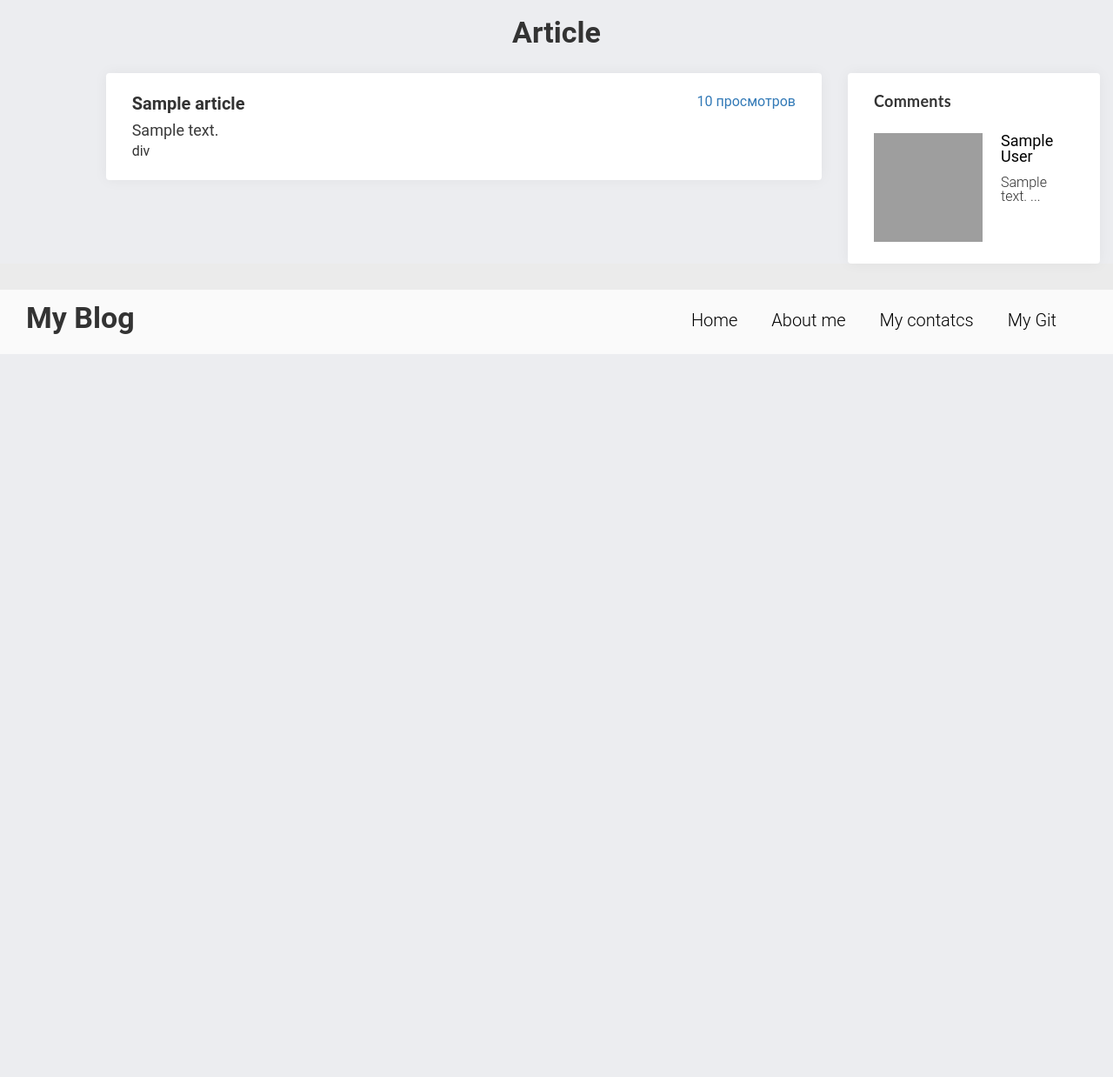
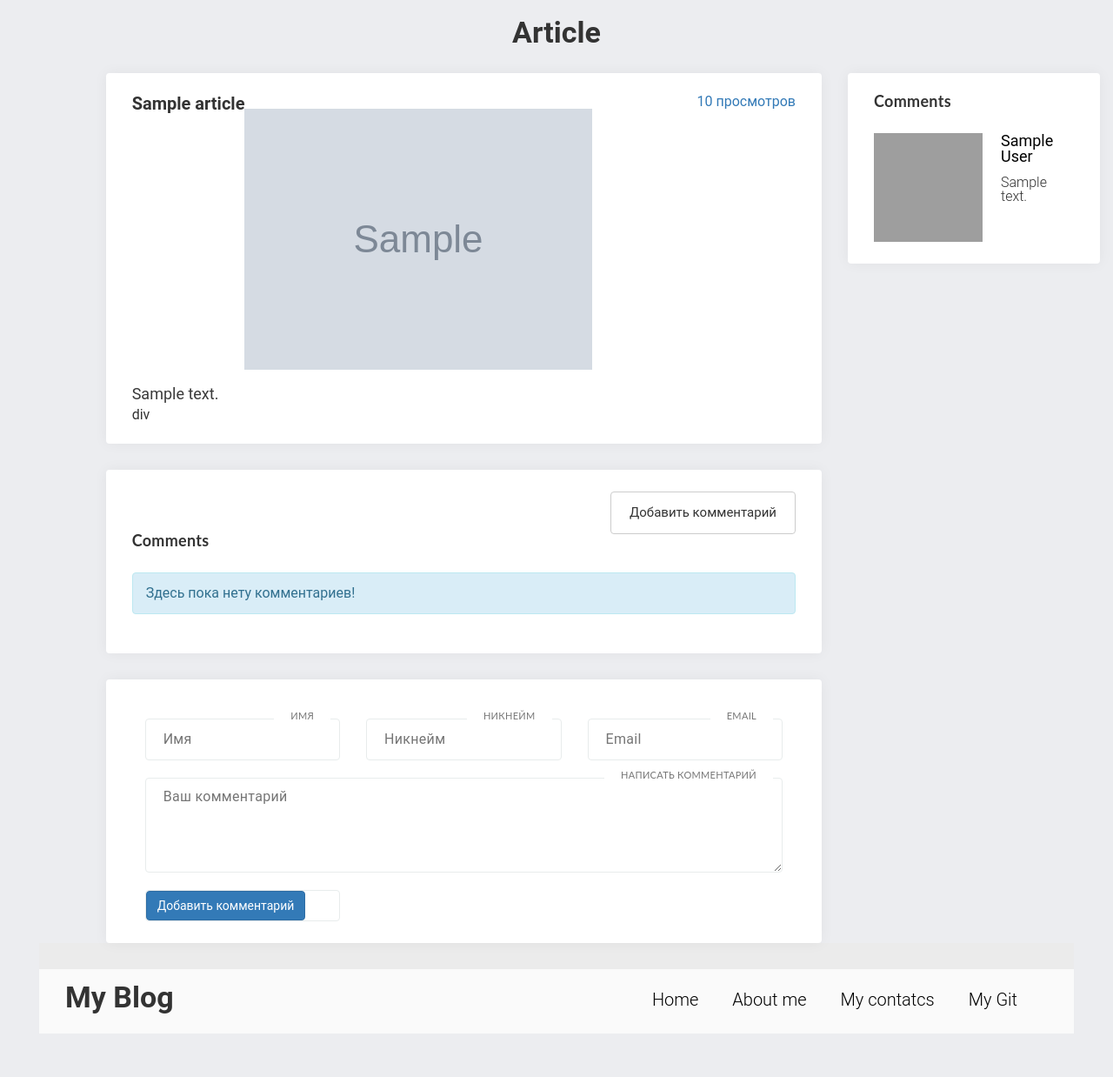
Before and after one commit to DimaSmile/myBlog, a PHP site: page /article.php?id=1 in a window 1280 px wide. Shown: the part 52-1290 px from the top of the page at 87% size. Before the commit the page ends 459 px from the top, so only its background shows below. Run offline with PHP 8.4, Linux system fonts and the light colour scheme; tables that the repository leaves empty or names only in its code hold one stand-in row (values such as "Sample post"); grey boxes marked "Sample" are stand-in pictures; data that the repository does not hold is empty; some libraries are stand-ins or nearby versions; grey boxes are pictures that could not be loaded.

Commit message:
Add articles page

```diff
--- a/article.php
+++ b/article.php
@@ -19,10 +19,12 @@ require_once('includes/config.php');
 
         if ($article->rowCount() > 0) {
                 $art = $article->fetch();
-
+                $plus_views = $pdo->prepare("UPDATE `articles` SET `views` = `views` + 1 WHERE `id` = ?");
+                $plus_views->execute(array($_GET['id']));
             ?>
         <h3><?php echo $art['title']?></h3>
            <div class="text-right"><a href="" ><?php echo $art['views'] ?> просмотров</a></div>
+           <img src="public/images/<?php echo $art['image'] ?>" alt="" style="max-width: 100%;">
               <div class="block__content" >
                 <div class="full-text">
                     <?php echo $art['text']?>
@@ -43,15 +45,107 @@ require_once('includes/config.php');
 
       </div>
     </div>
-    <!-- RIGHT SIDEBAR COMMENTS -->
-    <?php require('includes/sidebar_comments.php') ?>
+
+<!-- RIGHT SIDEBAR COMMENTS -->
+            <?php require_once('includes/sidebar_comments.php') ?>
   </div>
+        <!-- BOTTOM COMMENTS -->
+        <div class="col-md-12 ">
+            <div class="col-md-1"></div>
+            <div class="col-md-8">
+                <div class="widget-area">
+                   <div class="text-right" ><a href="#comment-add-form"><button class="btn btn-default large" type="button">Добавить комментарий</button></a></div>
+                    <h2 class="widget-title">Comments</h2>
+                    <div class="friend-list">
+                      <div class="block__content">
+                        <div class="articles articles__vertical">
+                            <?php
+
+                             $comment = $pdo->prepare("SELECT * FROM `comments` WHERE `articles_id` = ? ORDER BY `id` DESC");
+                             $comment->execute(array($art['id']));
+                                if ($comment->rowCount() > 0) {
+                                    while ($art = $comment->fetch()){?>
+                                    <article class="article">
+                                        <div class="article__image" style="background-image: url(https://s.gravatar.com/avatar/<?php echo md5($art['email']) ?>?s=80"></div>
+                                        <div class="article__info">
+                                            <a href="/article.php?id=<?php echo $art['articles_id']; ?>"><?php echo $art['author']; ?></a>
+                                            <div class="article__info__meta">
+                                            </div>
+                                            <div class="article__info__preview"><?php echo $art['text']; ?></div>
+                                        </div>
+                                    </article>
+                                <?php }
+                                }else{?>
+                            <div class="alert alert-info">
+                                <strong>Здесь пока нету комментариев!</strong>
+                            </div>
+                            <?php } ?>
+                        </div>
+                      </div>
+                    </div>
+                </div>
+            </div>
+        </div>
+        <!-- ADD COMMENTS -->
+        <div class="col-md-12">
+        <div class="col-md-1"></div>
+            <div class="col-md-8">
+                <div class="widget-area" id="comment-add-form">
+                        <?php
+                            if (isset($_POST['do_post'])) {
+                                $errors = [];
+                                if ($_POST['name'] == '') {
+                                   $errors[] = 'Введите имя!';
+                                }
+                                if ($_POST['nickname'] == '') {
+                                   $errors[] = 'Введите никнейм!';
+                                }
+                                if ($_POST['email'] == '') {
+                                   $errors[] = 'Введите email!';
+                                }
+                                if ($_POST['text'] == '') {
+                                   $errors[] = 'Введите текст!';
+                                }
+
+                                if (empty($errors)) {
+                                    echo '<span style="color: green; font-weight: bold;">Комментарий успешно добавлен</span>';
+                                }else{
+                                    echo '<span style="color: red; font-weight: bold;">'.$errors[0].'</span>';
+                                }
+
+                            }
+
+                         ?>
+                    <form method="POST" action="article.php?id=<?= $art['id'] ?>#comment-add-form">
+                        <div class="col-md-4">
+                            <div class="inline-form">
+                                <label class="c-label">Имя</label><input value="<?php echo $_POST['name'] ; ?>"  name="name" type="text" placeholder="Имя" />
+                            </div>
+                        </div>
+                        <div class="col-md-4">
+                            <div class="inline-form">
+                                <label class="c-label">Никнейм</label><input value="<?php echo $_POST['nickname'] ; ?>"  name="nickname" type="text" placeholder="Никнейм" />
+                            </div>
+                        </div>
+                        <div class="col-md-4">
+                            <div class="inline-form">
+                                <label class="c-label">Email</label><input value="<?php echo $_POST['email'] ; ?>" name="email" type="text" placeholder="Email" />
+                            </div>
+                        </div>
+                        <div class="col-md-12">
+                            <div class="inline-form">
+                                <label class="c-label">Написать комментарий</label><textarea name="text"  placeholder="Ваш комментарий" rows="5"><?php echo $_POST['text'] ; ?></textarea>
+                            </div>
+                        </div>
+                        <div class="col-md-4 ">
+                            <div class=" inline-form">
+                                <button type="submit" class="btn btn-primary" name="do_post">Добавить комментарий</button>
+                            </div>
+                        </div>
+                    </form>
+                </div>
+            </div>
 </div>
-
-
-
-
-
-
-
+<div class="container">
 <?php require_once('includes/footer.php') ?>
+</div>
--- a/includes/footer.php
+++ b/includes/footer.php
@@ -1,3 +1,4 @@
+<div class="container">
 	<footer id="footer">
 	 	<div class="horizontal-menu">
 	    	<div class="container">
@@ -15,6 +16,7 @@
 	        </div>
 	  	</div>
 	</footer>
+</div>
 
 
 <!-- jQuery -->
--- a/includes/sidebar_comments.php
+++ b/includes/sidebar_comments.php
@@ -5,15 +5,15 @@
 		<div class="friend-list">
           <div class="block__content">
             <div class="articles articles__vertical">
-				<?php $comment = $pdo->query("SELECT * FROM `comments` ORDER BY `id` DESC LIMIT 5", PDO::FETCH_ASSOC);
-				while ($art = $comment->fetch()){?>
+				<?php $comments = $pdo->query("SELECT * FROM `comments` ORDER BY `id` DESC LIMIT 5", PDO::FETCH_ASSOC);
+				while ($art = $comments->fetch()){?>
 				<article class="article">
 	           		<div class="article__image" style="background-image: url(https://s.gravatar.com/avatar/<?php echo md5($art['email']) ?>?s=80"></div>
 	            	<div class="article__info">
 	              		<a href="/article.php?id=<?php echo $art['articles_id']; ?>"><?php echo $art['author']; ?></a>
 	              		<div class="article__info__meta">
 	                  	</div>
-	                  	<div class="article__info__preview"><?php echo mb_substr(strip_tags($art['text']), 0, 50, 'utf-8'). ' ...'; ?></div>
+	                  	<div class="article__info__preview"><?php echo mb_substr(strip_tags($art['text']), 0, 50, 'utf-8'); ?></div>
 	            	</div>
 	         	 </article>
 			<?php } ?>
```
Also changed, not shown: articles.php (added, +87 -0 lines), index.php (+0 -8 lines). Lines whose indentation alone changed are shown as unchanged.
